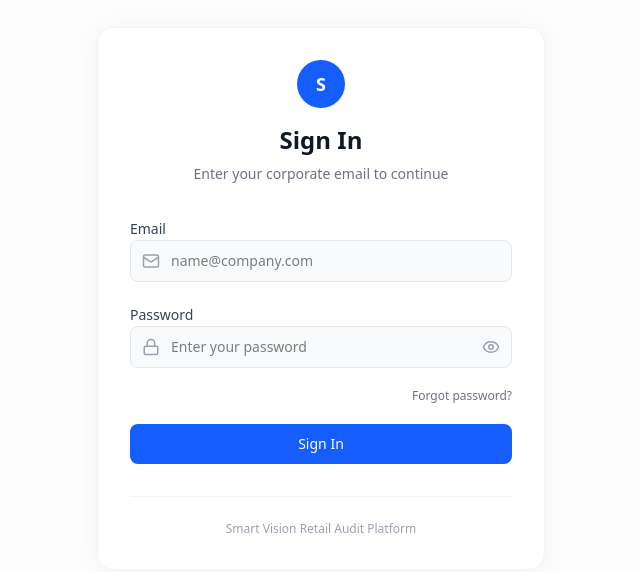
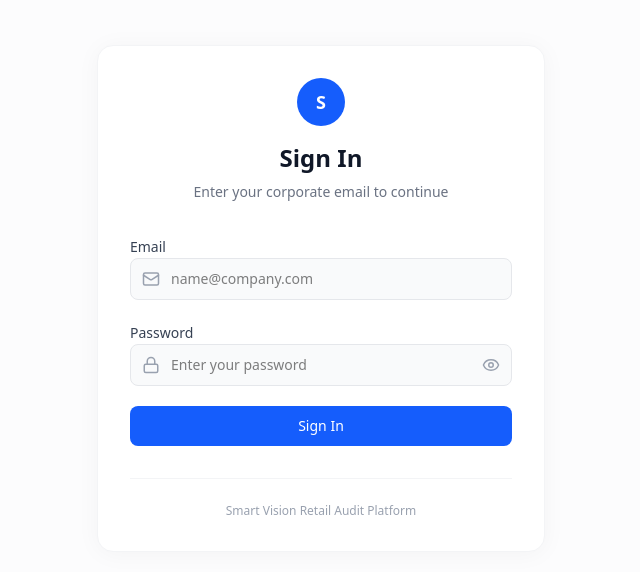
Before and after one commit to SmartVision-RetailAuditing/web, a React (Vite) app: page /login in a window 1280 px wide. Shown: the part 102-674 px from the top of the page, without its empty margins (319-959 px from the left). Built offline with nearby package versions, Linux system fonts and the light colour scheme.

Commit message:
fix: update login page

```diff
--- a/src/pages/auth/LoginPage.tsx
+++ b/src/pages/auth/LoginPage.tsx
@@ -123,17 +123,10 @@ const LoginPage = () => {
             </div>
           </div>
 
-          {/* Forgot password */}
-          <div className="flex justify-end">
-            <a href="#" className="text-xs font-medium text-gray-500 hover:text-blue-600 transition-colors">
-              Forgot password?
-            </a>
-          </div>
-
           {/* Submit */}
           <button
             type="submit" disabled={isLoading}
-            className="w-full py-2.5 bg-blue-600 hover:bg-blue-700 text-white font-medium rounded-lg text-sm transition-colors disabled:opacity-70 disabled:cursor-not-allowed flex items-center justify-center"
+            className="w-full py-2.5 bg-blue-600 hover:bg-blue-700 text-white font-medium rounded-lg text-sm transition-colors disabled:opacity-70 disabled:cursor-not-allowed flex items-center justify-center mt-2"
           >
             {isLoading ? (
               <span className="flex items-center gap-2">
```
